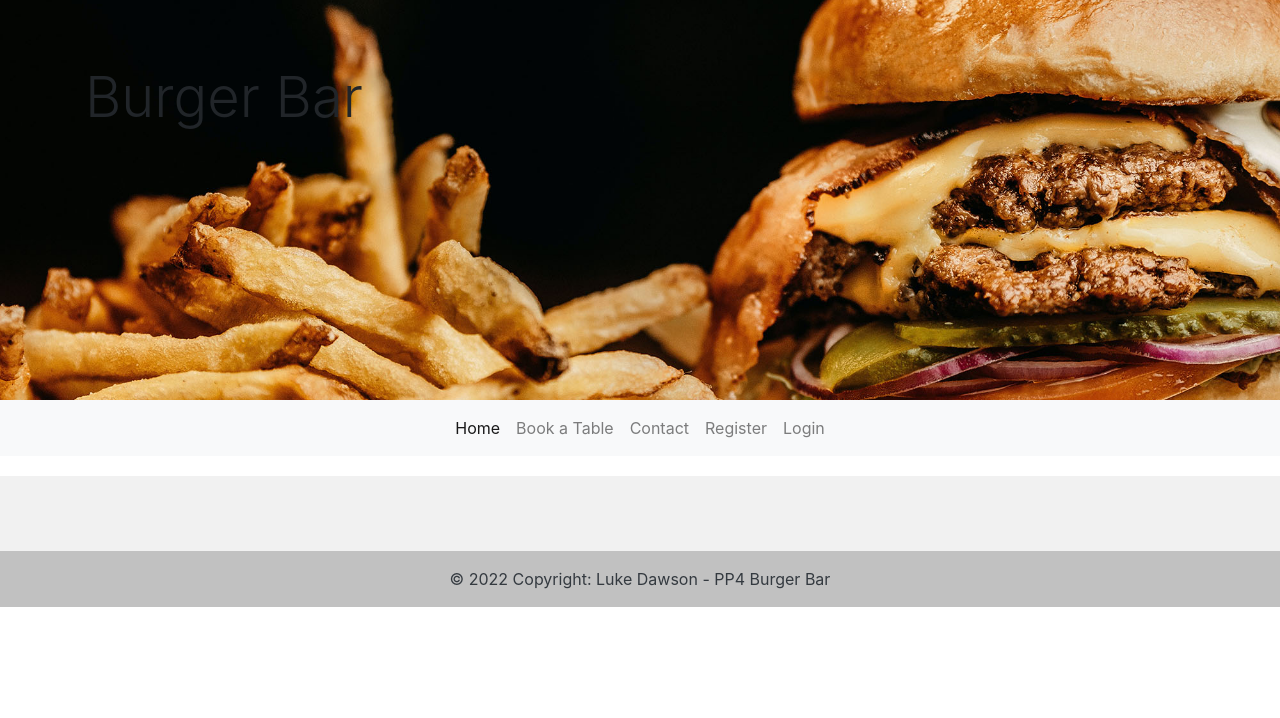
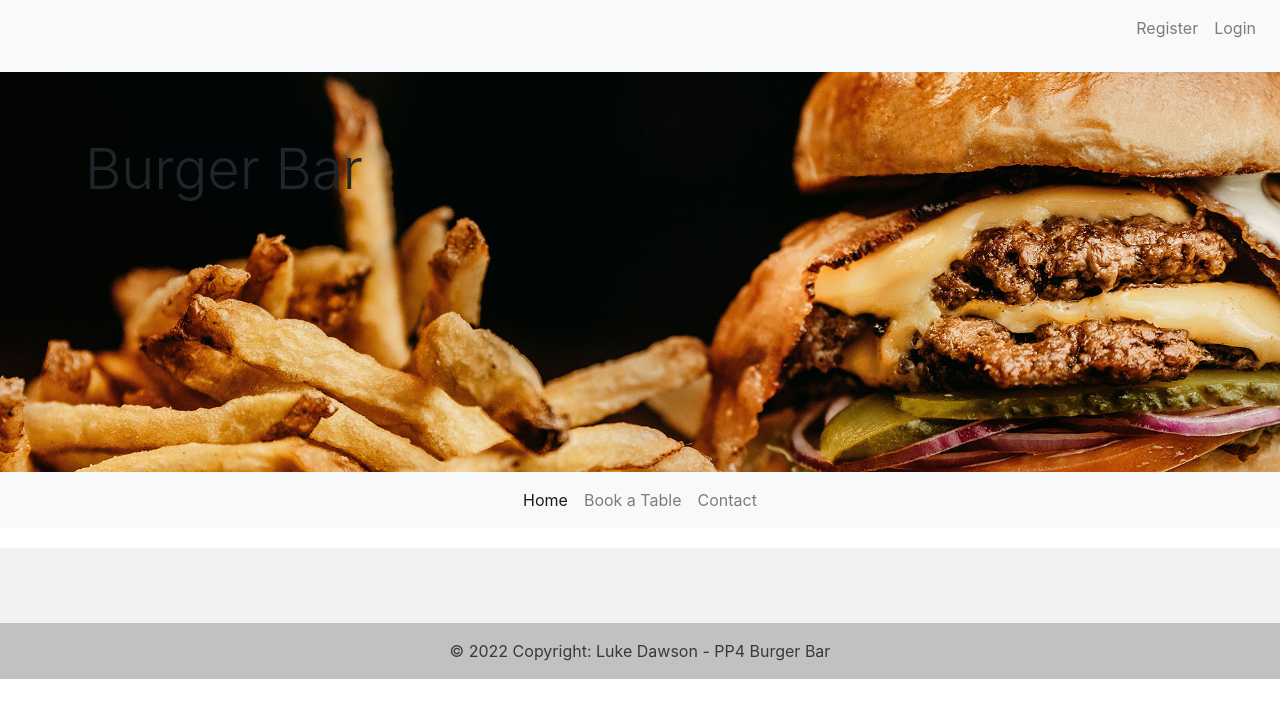
Before and after one commit to LADCode2021/pp4-burger-bar, a Django app: page /bookings_guest in a window 1280 px wide. Shown: the top 718 px of the page. Run offline with Django 3.2, Linux system fonts and the light colour scheme; data that the repository does not hold is empty; some libraries are stand-ins or nearby versions.

Commit message:
Update base.html to separate account links from main nav

```diff
--- a/booking/templates/booking/bookings_guest.html
+++ b/booking/templates/booking/bookings_guest.html
@@ -12,8 +12,6 @@
     <p>{{ booking.date_of_booking }} at {{ booking.time_of_booking }}</p>
     <p>This booking is for {{ booking.number_of_people }} people</p>
     <p>Special requests: {{ booking.special_requests }}</p>
-    <a href="/edit/{{ booking.id }}">Edit Booking</a>
-    <a href="/delete/{{ booking.id }}">Delete Booking</a>
     <a href="/make">Make new booking</a>
   </div>
   <div class="card-footer text-muted">
--- a/templates/base.html
+++ b/templates/base.html
@@ -11,6 +11,18 @@
     integrity="sha384-Gn5384xqQ1aoWXA+058RXPxPg6fy4IWvTNh0E263XmFcJlSAwiGgFAW/dAiS6JXm" crossorigin="anonymous">
   <link rel="stylesheet" href="{% static 'css/style.css' %}">
   <link rel="stylesheet" href="{% static 'js/script.js' %}" type="text/javascript">
+
+  <!-- Bootstrap scripts to deploy javascript,  -->
+  <script src="https://code.jquery.com/jquery-3.2.1.slim.min.js"
+    integrity="sha384-KJ3o2DKtIkvYIK3UENzmM7KCkRr/rE9/Qpg6aAZGJwFDMVNA/GpGFF93hXpG5KkN" crossorigin="anonymous">
+  </script>
+  <script src="https://cdn.jsdelivr.net/npm/popper.js@1.12.9/dist/umd/popper.min.js"
+    integrity="sha384-ApNbgh9B+Y1QKtv3Rn7W3mgPxhU9K/ScQsAP7hUibX39j7fakFPskvXusvfa0b4Q" crossorigin="anonymous">
+  </script>
+  <script src="https://cdn.jsdelivr.net/npm/bootstrap@4.0.0/dist/js/bootstrap.min.js"
+    integrity="sha384-JZR6Spejh4U02d8jOt6vLEHfe/JQGiRRSQQxSfFWpi1MquVdAyjUar5+76PVCmYl" crossorigin="anonymous">
+  </script>
+
   <title>Burger Restaurant</title>
 </head>
 
@@ -18,6 +30,24 @@
 
   <!-- Header section-->
   <header>
+    <nav class="navbar navbar-expand-lg navbar-light bg-light">
+      <button class="navbar-toggler" type="button" data-toggle="collapse" data-target="#navbarNavAltMarkup"
+        aria-controls="navbarNavAltMarkup" aria-expanded="false" aria-label="Toggle navigation">
+        <span class="navbar-toggler-icon"></span>
+      </button>
+      <div class="collapse navbar-collapse justify-content-end" id="navbarNavAltMarkup">
+        <div class="navbar-nav">
+          {% if user.is_authenticated %}
+          <a class="nav-item nav-link" href="{% url 'account_logout' %}">Logout</a>
+          {% else %}
+          <a class="nav-item nav-link" href="{% url 'account_signup' %}">Register</a>
+          <a class="nav-item nav-link" href="{% url 'account_login' %}">Login</a>
+          {% endif %}
+        </div>
+      </div>
+    </nav>
+    <nav class="navbar sticky-top navbar-light bg-light ml-auto">
+    </nav>
 
     <!-- Bootstrap jumbotron adapted from https://getbootstrap.com/docs/4.0/components/jumbotron/ -->
     <div class="jumbotron jumbotron-fluid">
@@ -36,13 +66,6 @@
           <a class="nav-item nav-link active" href="{% url 'home' %}">Home <span class="sr-only">(current)</span></a>
           <a class="nav-item nav-link" href="{% url 'make' %}">Book a Table</a>
           <a class="nav-item nav-link" href="{% url 'contact' %}">Contact</a>
-          {% if user.is_authenticated %}
-              <a class="nav-item nav-link" href="{% url 'account_logout' %}">Logout</a>
-
-          {% else %}
-              <a class="nav-item nav-link" href="{% url 'account_signup' %}">Register</a>
-              <a class="nav-item nav-link" href="{% url 'account_login' %}">Login</a>
-          {% endif %}
         </div>
       </div>
     </nav>
@@ -95,16 +118,6 @@
     <!-- Copyright -->
   </footer>
 
-  <!-- Bootstrap scripts to deploy javascript,  -->
-  <script src="https://code.jquery.com/jquery-3.2.1.slim.min.js"
-    integrity="sha384-KJ3o2DKtIkvYIK3UENzmM7KCkRr/rE9/Qpg6aAZGJwFDMVNA/GpGFF93hXpG5KkN" crossorigin="anonymous">
-  </script>
-  <script src="https://cdn.jsdelivr.net/npm/popper.js@1.12.9/dist/umd/popper.min.js"
-    integrity="sha384-ApNbgh9B+Y1QKtv3Rn7W3mgPxhU9K/ScQsAP7hUibX39j7fakFPskvXusvfa0b4Q" crossorigin="anonymous">
-  </script>
-  <script src="https://cdn.jsdelivr.net/npm/bootstrap@4.0.0/dist/js/bootstrap.min.js"
-    integrity="sha384-JZR6Spejh4U02d8jOt6vLEHfe/JQGiRRSQQxSfFWpi1MquVdAyjUar5+76PVCmYl" crossorigin="anonymous">
-  </script>
 </body>
 
 
```
